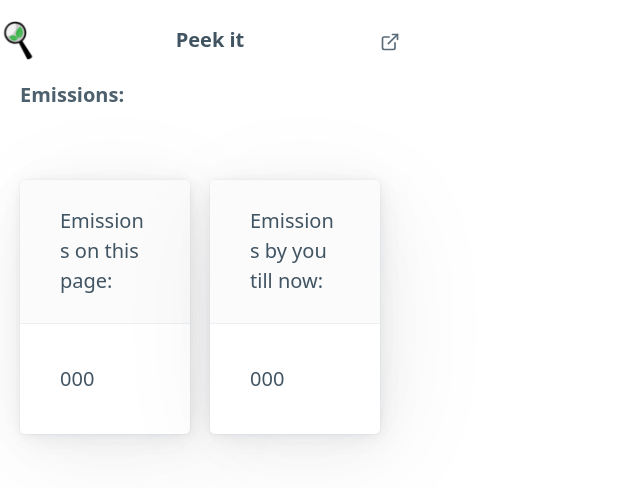
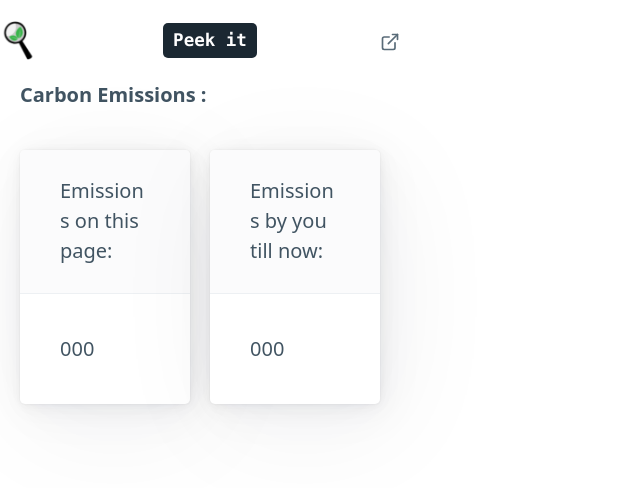
Before and after one commit to Manobal-Singh-Bagady/Peek-it, a React (Vite) app in the folder extension/: page / in a window 1280 px wide. Shown: the top 488 px of the page, without its empty margins (0-640 px from the left). Built offline with nearby package versions, Linux system fonts and the light colour scheme.

Commit message:
ui enhancements

```diff
--- a/extension/src/components/Emission.tsx
+++ b/extension/src/components/Emission.tsx
@@ -2,7 +2,7 @@ export default function Emission() {
 	return (
 		<div className='Emission'>
 			<div className='container-fluid'>
-				<h6>Emissions:</h6>
+				<b className="">Carbon Emissions :</b>
 				<div className='grid'>
 					<article>
 						<header>
--- a/extension/src/components/Navbar.tsx
+++ b/extension/src/components/Navbar.tsx
@@ -13,7 +13,7 @@ export default function Navbar() {
 				</ul>
 				<ul>
 					<li>
-						<strong>Peek it</strong>
+						<kbd>Peek it</kbd>
 					</li>
 				</ul>
 				<ul>
```
Also changed, not shown: 3 other files (tests, documents, lock files or other folders).
